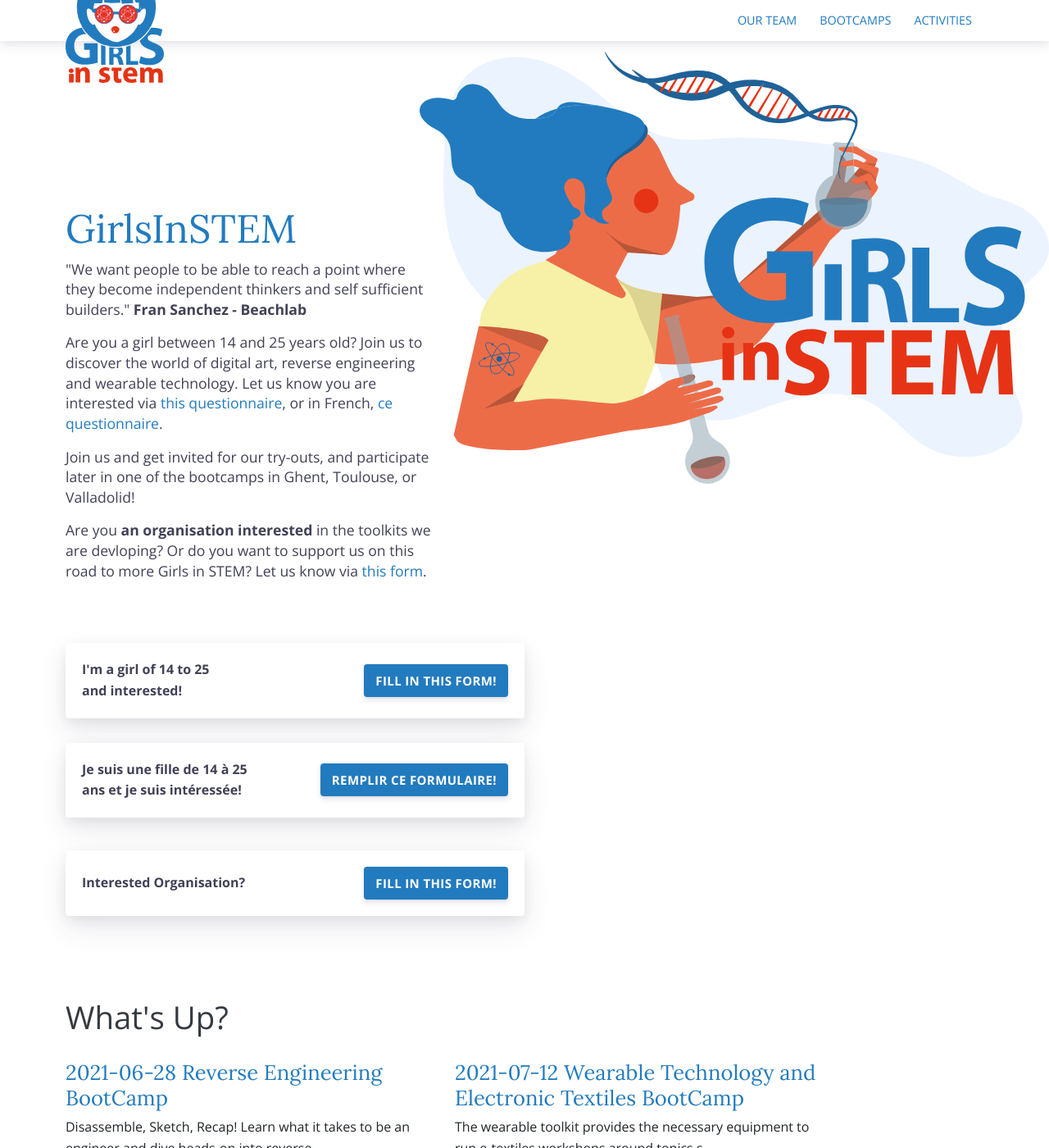
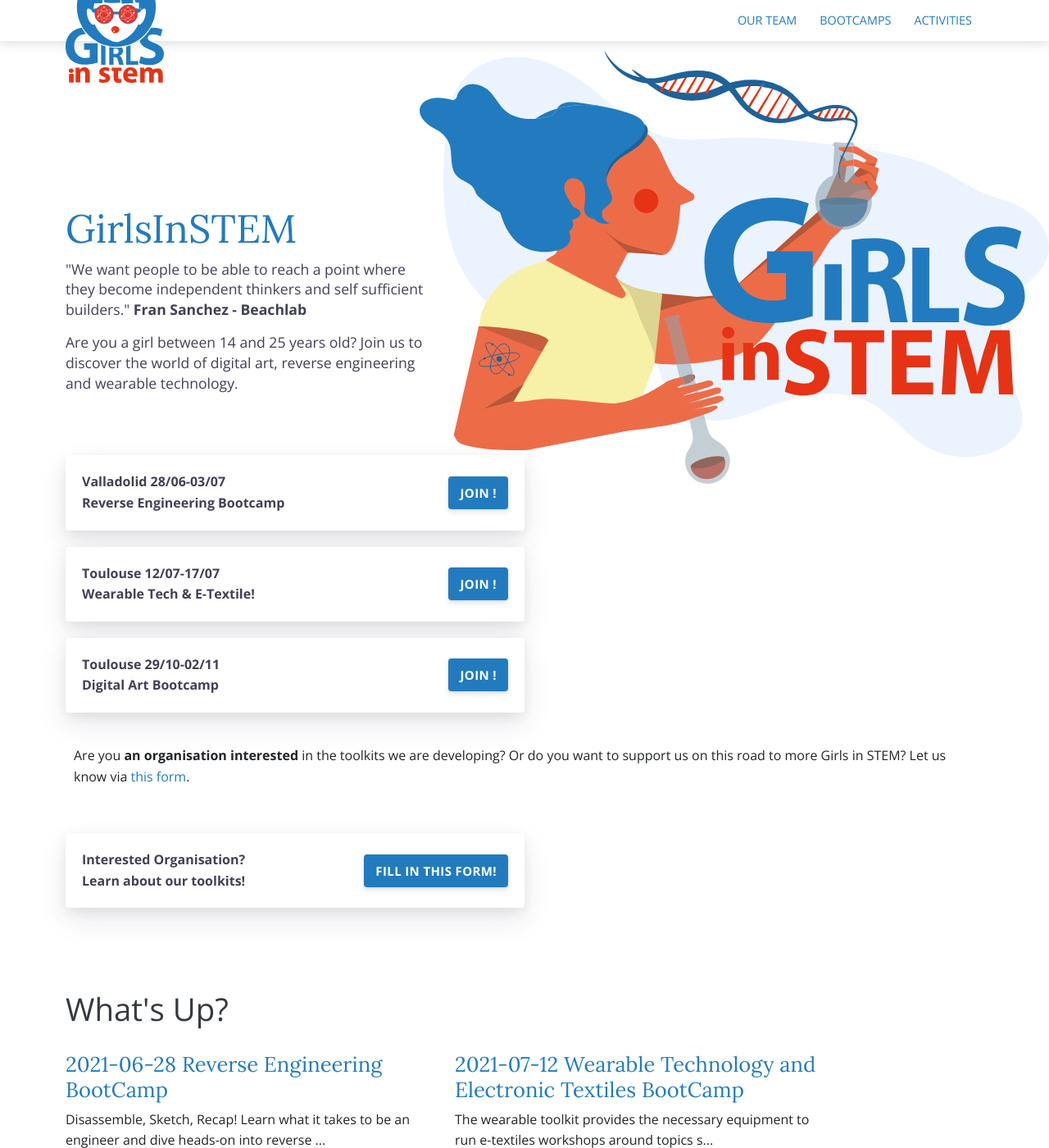
Before and after one commit to IngegnoMakerSpace/girlsinstem, a Jekyll site: the page built from index.html, in a window 1280 px wide and 1400 px high. Shown: the whole window at 82% size. Built offline with Jekyll 4.4.1, drawn with Linux system fonts in a browser that asks for light colours; some of the changed text lies outside the part shown.

Commit message:
update site with news and join links

```diff
--- a/index.html
+++ b/index.html
@@ -9,42 +9,61 @@
     <h1>GirlsInSTEM</h1>
     <p>"We want people to be able to reach a point where they become independent thinkers and self sufficient builders." <span style="font-weight: bold">Fran Sanchez - Beachlab</span>
     </p>
-    <p>Are you a girl between 14 and 25 years old? Join us to discover the world of digital art, reverse engineering and wearable technology. Let us know you are interested via <a href="https://docs.google.com/forms/d/e/1FAIpQLScmXbpX5W4bVC9cw_mVqlMEaZ6pzIug5ACIBQHniU8SRjWjjQ/viewform?usp=sf_link">this questionnaire</a>, or in French, <a href="https://docs.google.com/forms/d/e/1FAIpQLSf02I9EoFn2zM48VW_PXC8O70M4XLB_cR73Y3DWK7oGcfpK9Q/viewform?usp=sf_link">ce questionnaire</a>.</p>
-    <p>Join us and get invited for our try-outs, and participate later in one of the bootcamps in Ghent, Toulouse, or Valladolid!</p>
-    <p>Are you <span style="font-weight: bold">an organisation interested</span> in the toolkits we are devloping? Or do you want to support us on this road to more Girls in STEM? Let us know via <a href="https://docs.google.com/forms/d/e/1FAIpQLSdLo-ouyPGYKWpV0-Jm6DIJIkpzNtYFT3n03j21Np6K9HpYvg/viewform?usp=sf_link">this form</a>.</p>
+    <p>Are you a girl between 14 and 25 years old? Join us to discover the world of digital art, reverse engineering and wearable technology. </p>
   </div>
 </div>
+
+
+
 <!-- link om in te schrijven -->
 <div class="container pt-2">
   <div class="call">
     <div class="call-box-top">
-      <div class="call-phone"><strong>I'm a girl of 14 to 25<br/>and interested! </strong>
+      <div class="call-phone"><strong>Valladolid 28/06-03/07<br/> Reverse Engineering Bootcamp</strong>
         </div>
 
     </div>
     <div class="call-box-bottom">
-      <a href="https://docs.google.com/forms/d/e/1FAIpQLScmXbpX5W4bVC9cw_mVqlMEaZ6pzIug5ACIBQHniU8SRjWjjQ/viewform?usp=sf_link" class="button">Fill in this form!</a>
+      <a href="https://docs.google.com/forms/d/e/1FAIpQLSf--RMFntpDlYiFzctOA_RGDUmOLvzgCn0xSztKGBxgdGSrKQ/viewform?usp=sf_link" class="button">Join !</a>
     </div>
   </div>
 </div>
-<div class="container pt-3">
+<div class="container pt-2">
   <div class="call">
     <div class="call-box-top">
-      <div class="call-phone"><strong>Je suis une fille de 14 à 25</strong><br/>
-          <strong>ans et je suis intéressée! </strong>
+      <div class="call-phone"><strong>Toulouse 12/07-17/07</strong><br/>
+          <strong>Wearable Tech &amp; E-Textile! </strong>
         </div>
-
     </div>
     <div class="call-box-bottom">
-      <a href="https://docs.google.com/forms/d/e/1FAIpQLSf02I9EoFn2zM48VW_PXC8O70M4XLB_cR73Y3DWK7oGcfpK9Q/viewform?usp=sf_link" class="button">Remplir ce formulaire!</a>
+      <a href="https://docs.google.com/forms/d/e/1FAIpQLSf1oe0QXbmELuKi8AT9hzIxPlsUbNGscYlUyQlEE0qtMmGfNA/viewform?usp=sf_link" class="button">Join !</a>
+    </div>
+  </div>
+</div>
+<div class="container pt-2">
+  <div class="call">
+    <div class="call-box-top">
+      <div class="call-phone"><strong>Toulouse 29/10-02/11</strong><br/>
+          <strong>Digital Art Bootcamp</strong>
+        </div>
+    </div>
+    <div class="call-box-bottom">
+      <a href="https://docs.google.com/forms/d/e/1FAIpQLSdPshEANkqtCuN6-rP6RLDpNtTu5aT91Tfp5Uhnib4gowGS3g/viewform?usp=sf_link" class="button">Join !</a>
     </div>
   </div>
 </div>
 
-<div class="container pt-4">
+
+<div class="container mt-4 pb-2">
+  <div class="container">
+    <p>Are you <span style="font-weight: bold">an organisation interested</span> in the toolkits we are developing? Or do you want to support us on this road to more Girls in STEM? Let us know via <a href="https://docs.google.com/forms/d/e/1FAIpQLSdLo-ouyPGYKWpV0-Jm6DIJIkpzNtYFT3n03j21Np6K9HpYvg/viewform?usp=sf_link">this form</a>.</p>
+  </div>
+</div>
+
+<div class="container pt-2">
   <div class="call">
     <div class="call-box-top">
-      <div class="call-phone"><strong>Interested Organisation? </strong>  </div>
+      <div class="call-phone"><strong>Interested Organisation? </strong><br/><strong>Learn about our toolkits!</strong>  </div>
 
     </div>
     <div class="call-box-bottom">
```
Also changed, not shown: _posts/2021-03-08-newsletter.md (added, +9 -0 lines), assets/images/posts/2021-03-08-newsletter/newsletter202103.png (added), 1 other file.
